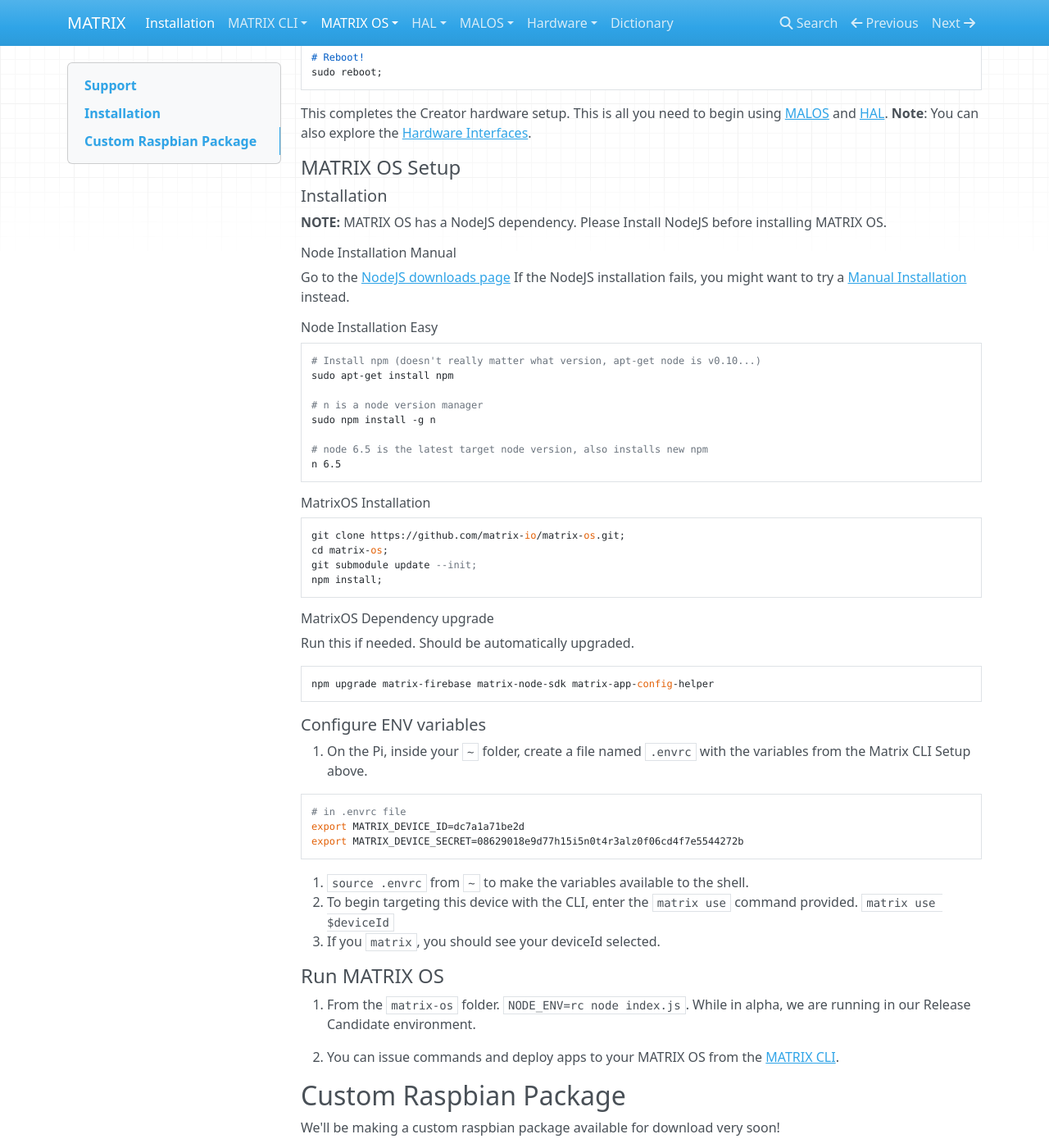
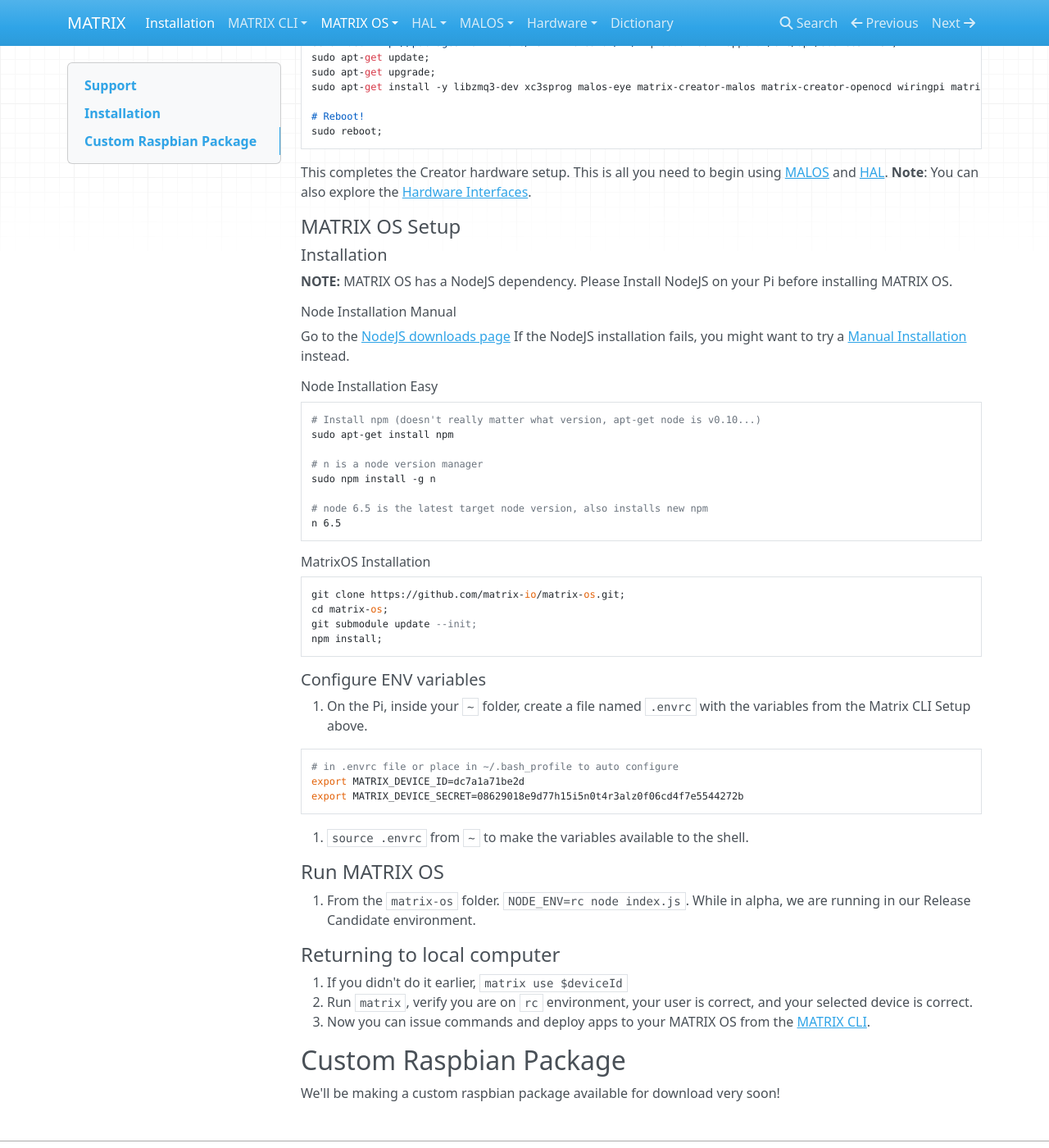
Before and after one commit to matrix-io/matrix-documentation, an MkDocs documentation site: the page built from docs/index.md, in a window 1280 px wide and 1400 px high, scrolled down 838 px. Shown: the whole window at 82% size. Built offline with MkDocs 1.6.1, drawn with Linux system fonts in a browser that asks for light colours; nearby versions of some CDN libraries; old or Windows-style settings are respelled for this version of MkDocs; some of the changed text lies outside the part shown.

Commit message:
Update intro to have login

````diff
--- a/docs/index.md
+++ b/docs/index.md
@@ -10,9 +10,11 @@
 1. Install [MATRIX CLI](../CLI/overview.md) via npm `npm install -g matrix-cli`.
 1. Target the proper environment `matrix set env rc`.
 1. With MATRIX CLI installed on your computer, register an account with MATRIX via `matrix register`.
+1.  Login to your account using `matrix login`.
 1. Once registered an account, run `matrix register device`.
 1. Enter a `device name` and (optional) `device description`.
 1. After a few moments you will be provided with a `MATRIX_DEVICE_ID` and `MATRIX_DEVICE_SECRET`.
+1. Select your device using `matrix use `, and enter your device ID. Command examples will be provided for easy copy paste.
 
 ```
 # example variables generated via registration, yours will be different
@@ -45,7 +47,7 @@
 #### MATRIX OS Setup
 
 ##### Installation
-**NOTE:** MATRIX OS has a NodeJS dependency. Please Install NodeJS before installing MATRIX OS.
+**NOTE:** MATRIX OS has a NodeJS dependency. Please Install NodeJS on your Pi before installing MATRIX OS.
 
 ###### Node Installation Manual
 Go to the [NodeJS downloads page](https://nodejs.org/en/download/package-manager/#debian-and-ubuntu-based-linux-distributions)
@@ -71,28 +73,23 @@
 npm install;
 ```
 
-###### MatrixOS Dependency upgrade
-Run this if needed. Should be automatically upgraded.
-```
-npm upgrade matrix-firebase matrix-node-sdk matrix-app-config-helper
-```
-
 ##### Configure ENV variables
 
 1. On the Pi, inside your `~` folder, create a file named `.envrc` with the variables from the Matrix CLI Setup above.
 ```
-# in .envrc file
+# in .envrc file or place in ~/.bash_profile to auto configure
 export MATRIX_DEVICE_ID=dc7a1a71be2d
 export MATRIX_DEVICE_SECRET=08629018e9d77h15i5n0t4r3alz0f06cd4f7e5544272b
 ```
 1. `source .envrc` from `~` to make the variables available to the shell.
-1. To begin targeting this device with the CLI, enter the `matrix use` command provided. `matrix use $deviceId`
-1. If you `matrix`, you should see your deviceId selected.
 
 #### Run MATRIX OS
 1. From the `matrix-os` folder. `NODE_ENV=rc node index.js`. While in alpha, we are running in our Release Candidate environment.
 
-1. You can issue commands and deploy apps to your MATRIX OS from the [MATRIX CLI](CLI/overview.md).
+#### Returning to local computer
+1. If you didn't do it earlier, `matrix use $deviceId`
+1. Run `matrix`, verify you are on `rc` environment, your user is correct, and your selected device is correct.
+1. Now you can issue commands and deploy apps to your MATRIX OS from the [MATRIX CLI](CLI/overview.md).
 
 ## Custom Raspbian Package
 We'll be making a custom raspbian package available for download very soon!
````
